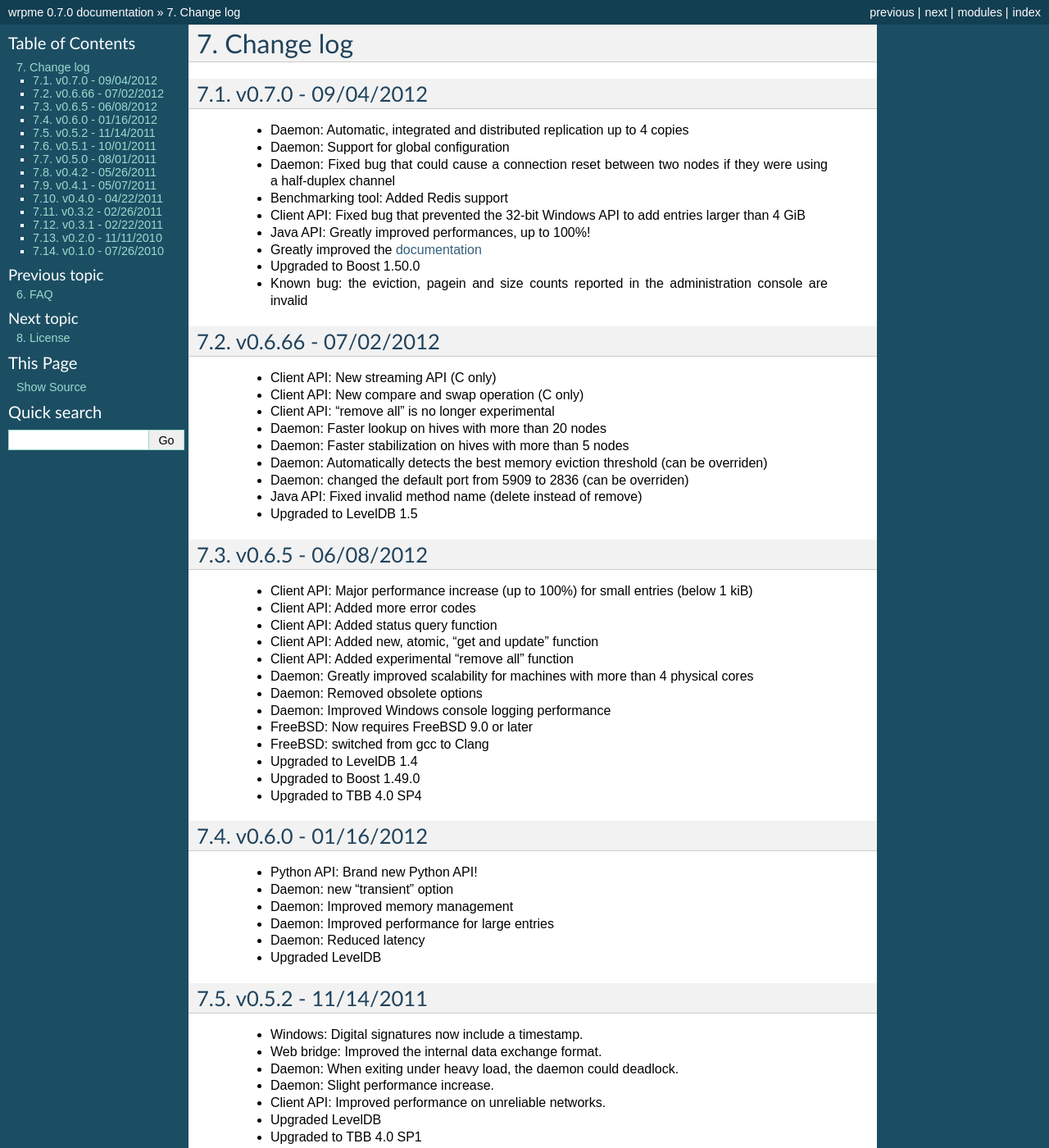
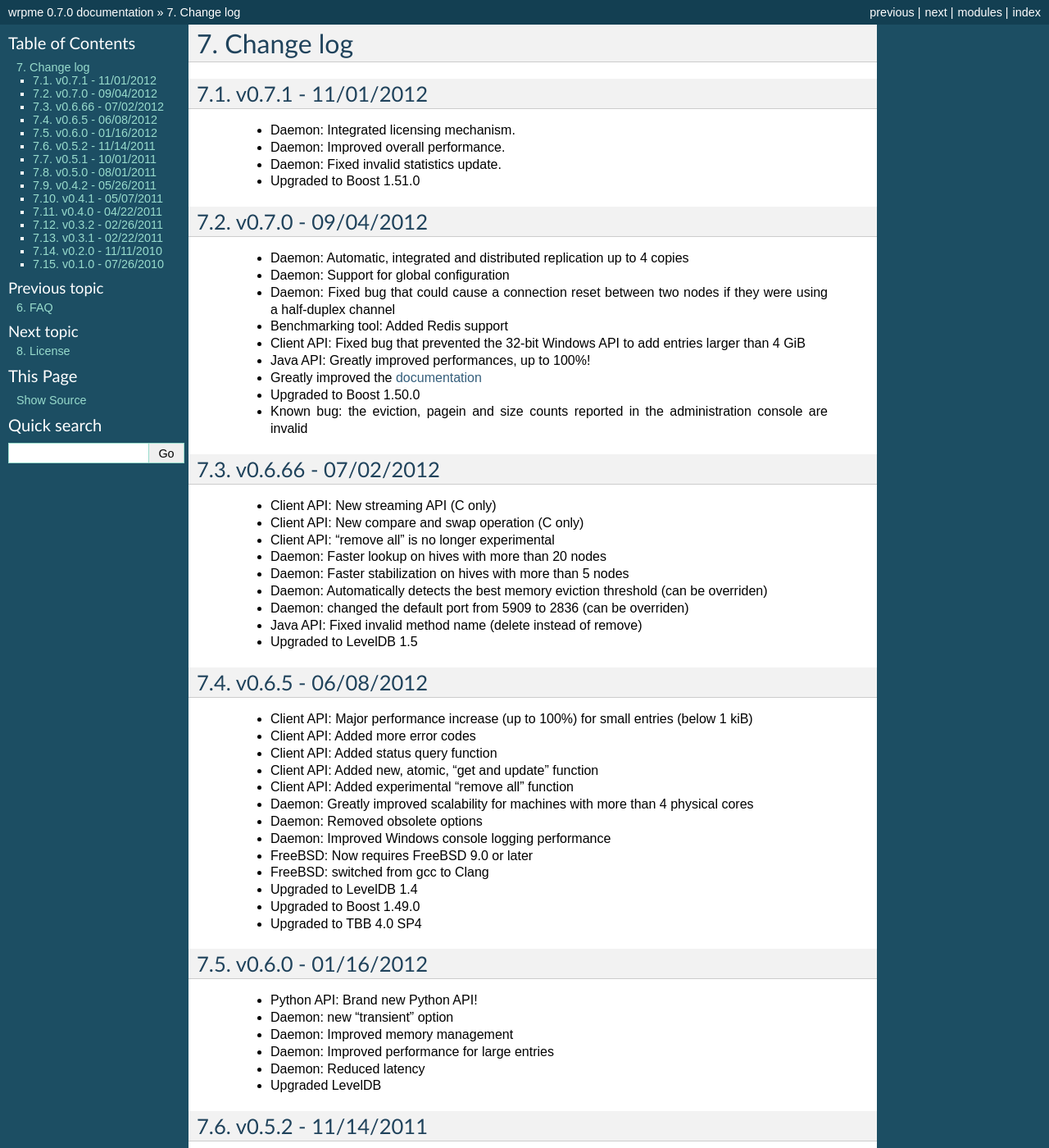
Before and after one commit to iltommi/qdb-documentation, a Sphinx documentation site: the page built from source/changes.rst, in a window 1280 px wide and 1400 px high. Shown: the whole window at 82% size. Built offline with Sphinx 7.4.7, drawn with Linux system fonts in a browser that asks for light colours; formulas are drawn with MathJax 3; some of the changed text lies outside the part shown.

Commit message:
updating changes list

```diff
--- a/source/changes.rst
+++ b/source/changes.rst
@@ -1,5 +1,13 @@
 Change log
 ***************
+
+v0.7.1 - 11/01/2012
+-------------------
+
+    * Daemon: Integrated licensing mechanism.
+    * Daemon: Improved overall performance.
+    * Daemon: Fixed invalid statistics update.
+    * Upgraded to Boost 1.51.0
 
 v0.7.0 - 09/04/2012
 -------------------
```
